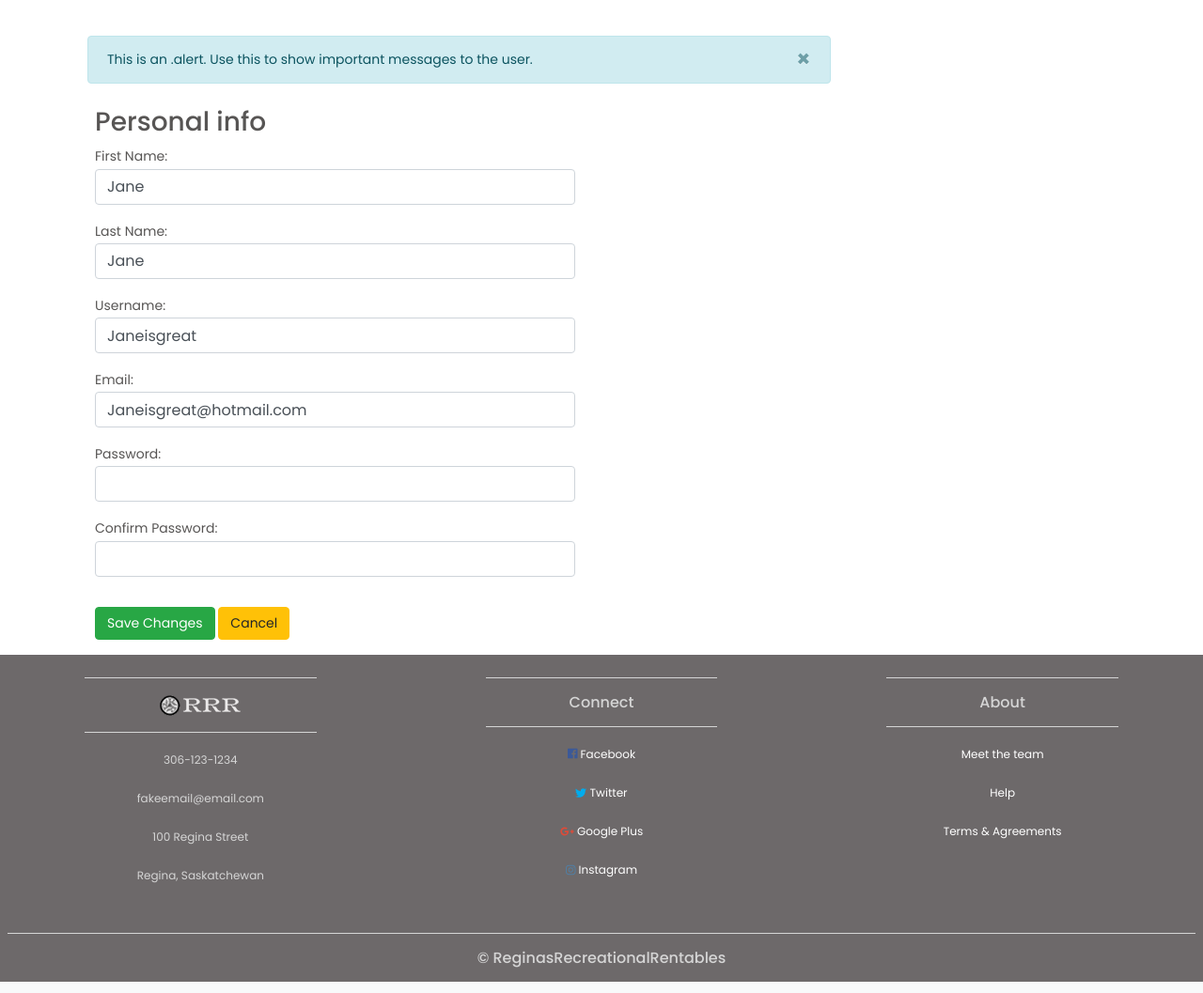
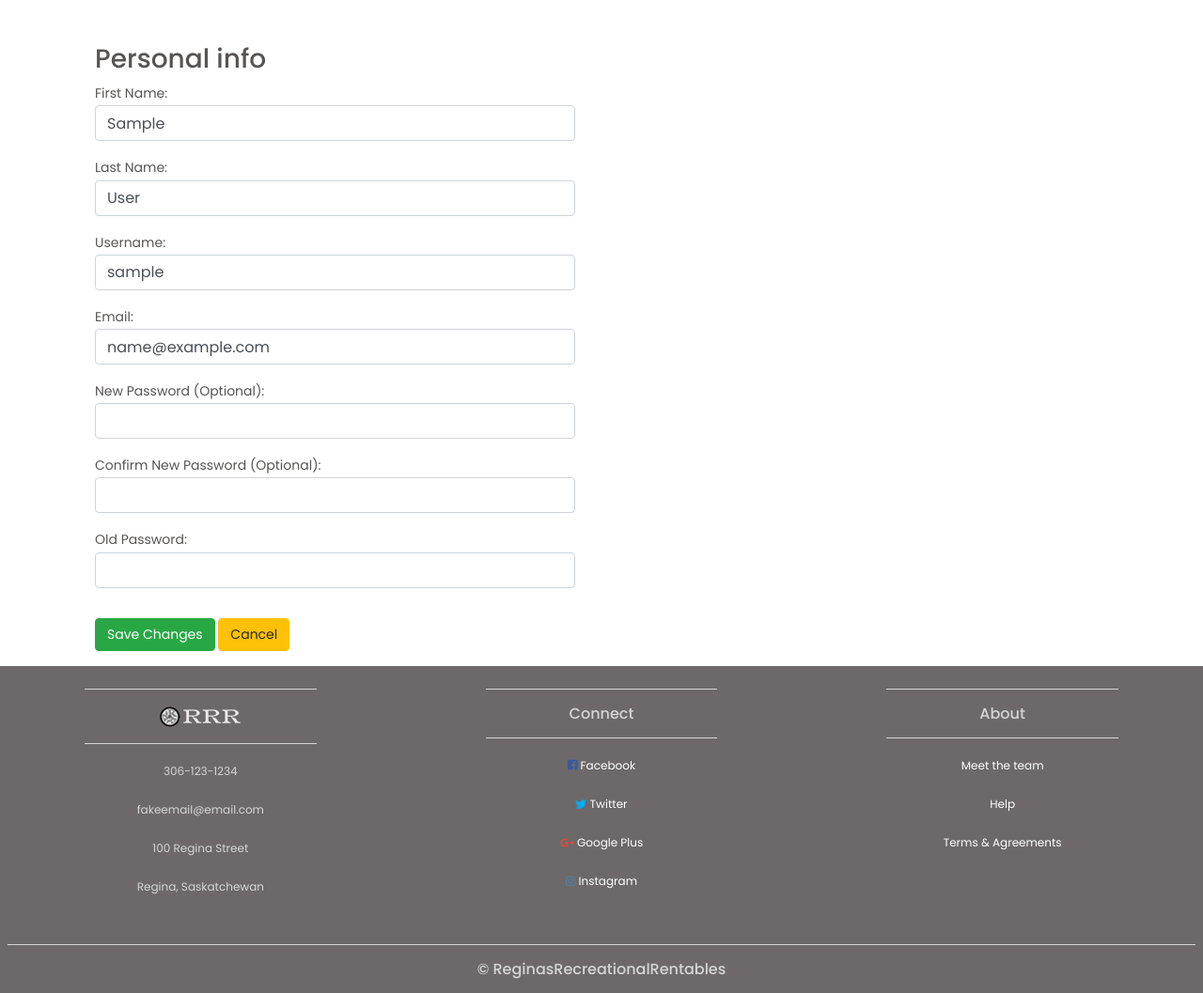
Before and after one commit to MahrukhA/RRRApplication, a Django app: page /accounts/profile in a window 1280 px wide. Shown: the part 116-1173 px from the top of the page at 94% size. Run offline with Django 3.2, Linux system fonts and the light colour scheme; the visitor is signed in with stand-in values (Sample User, id 1); data comes from the database, SQL or seed files in the repository; some libraries are stand-ins or nearby versions.

Commit message:
users can now update their account settings

```diff
--- a/RRR/accounts/views.py
+++ b/RRR/accounts/views.py
@@ -3,6 +3,7 @@ from django.contrib import messages, auth
 from django.contrib.auth.models import User
 from listings.models import Listing
 from django.core.paginator import Paginator
+from .forms import UserForm
 
 
 def register(request):
@@ -79,4 +80,75 @@ def dashboard(request):
 
 
 def profile(request):
-    return render(request, 'accounts/profile.html')
+    if request.user.is_authenticated is False: #User must be logged in to view their Edit Profile page
+        messages.error(request, 'You must be logged in to view this page!')
+        return redirect('login')
+
+    user_account = User.objects.get(id=request.user.id)
+    context = {
+        'first_name': user_account.first_name,
+        'last_name': user_account.last_name,
+        'username': user_account.username,
+        'email': user_account.email,
+    }
+
+    if request.method == 'POST': #User changed their info
+        first_name = request.POST.get('first_name', 0)
+        last_name = request.POST.get('last_name')
+        username = request.POST.get('username')
+        email = request.POST.get('email')
+        new_password = request.POST.get('new_password', 0)
+        confirm_new_password = request.POST.get('confirm_new_password', 0)
+        old_password = request.POST.get('old_password', "blank")
+
+        if not (first_name and last_name and username and email and old_password): #one or more required fields left blank
+            messages.error(request, 'Only the new passworld fields can be left blank! Please try again')
+            return render(request, 'accounts/profile.html', context)
+
+        if confirm_new_password != new_password: #new password and confirm new password didnt match
+            messages.error(request, 'New password fields did not match! Please try again')
+            return render(request, 'accounts/profile.html', context)
+
+        check_password = auth.authenticate(username=request.user.username, password=old_password) #true when old_password matches the users actual password
+
+        if check_password is None: #User entered an incorrect password
+            messages.error(request, 'Invalid password! Please try again.')
+            return render(request, 'accounts/profile.html', context)
+
+
+
+        if User.objects.filter(username=username).exists() and (username != context['username']): # username already exists
+            messages.error(request, 'Username already taken!')
+            return render(request, 'accounts/profile.html', context)
+
+        if User.objects.filter(email=email).exists() and (email != context['email']): #email already exists
+            messages.error(request, 'Email already taken!')
+            return render(request, 'accounts/profile.html', context)
+
+        #Update account information
+        user_account.first_name = first_name
+        user_account.last_name = last_name
+        user_account.username = username
+        user_account.email = email
+
+        #update the context to display the updated details when the profile page reloads
+        context['first_name'] = first_name
+        context['last_name'] = last_name
+        context['username'] = username
+        context['email'] = email
+
+
+
+        if new_password: #Update password only if a new one was entered
+            user_account.set_password(new_password)
+
+        user_account.save()
+        messages.success(request, 'Info successfully updated!')
+
+        if new_password: #Must re-login if a new password has been set, or you will be logged out when updating your password
+            auth.login(request, auth.authenticate(username=username, password=new_password))
+
+
+
+
+    return render(request, 'accounts/profile.html', context)
--- a/RRR/templates/accounts/profile.html
+++ b/RRR/templates/accounts/profile.html
@@ -4,26 +4,25 @@
 {% block title %} | Edit Profile{% endblock %}
 
 {% block content %}
+<form action="{% url 'profile' %}" method="POST">
+{% csrf_token %}
   <div class="profcontainer">
     <div class="row">
         <!-- edit form column -->
         <div class="col-8">
-            <div class="alert alert-info alert-dismissable">
-              <a class="panel-close close" data-dismiss="alert">×</a>
-              This is an <strong>.alert</strong>. Use this to show important messages to the user.
+          {% include 'partials/_alerts.html' %}
+          <div class="col-8">
+          <h3>Personal info</h3>
+           <p> First Name: <input class="form-control" value="{{ first_name }}" type="text" name="first_name"> </p>
+           <p> Last Name: <input class="form-control" value="{{ last_name }}" type="text" name="last_name"> </p>
+           <p> Username: <input class="form-control" value="{{ username }}" type="text" name="username"> </p>
+           <p> Email: <input class="form-control" value="{{ email }}" type="text" name="email"> </p>
+           <p> New Password (Optional): <input class="form-control" type="password" name="new_password"> </p>
+           <p> Confirm New Password (Optional): <input class="form-control" type="password" name="confirm_new_password"> </p>
+           <p> Old Password: <input class="form-control" type="password" name="old_password"> </p>
           </div>
             <div class="col-8">
-            <h3>Personal info</h3>
-             <p> First Name: <input class="form-control" value="Jane" type="text"> </p>
-             <p> Last Name: <input class="form-control" value="Jane" type="text"> </p>
-             <p> Username: <input class="form-control" value="Janeisgreat" type="text"> </p>
-             <p> Email: <input class="form-control" value="Janeisgreat@hotmail.com" type="text"> </p>
-             <p> Password: <input class="form-control" value="" type="text"> </p>
-             <p> Confirm Password: <input class="form-control" value="" type="text"> </p>
-            </div>
-
-                <div class="col-8">
-                  <input class="btn btn-success" value="Save Changes" type="button">
+              <input class="btn btn-success" value="Save Changes" type="submit">
               <span></span>
               <input class="btn btn-warning" value="Cancel" type="reset">
             </div>
@@ -31,5 +30,9 @@
         </div>
     </div>
   </div>
+</form>
+
+
+
 
 {% endblock %}
```
Lines whose indentation alone changed are shown as unchanged.
